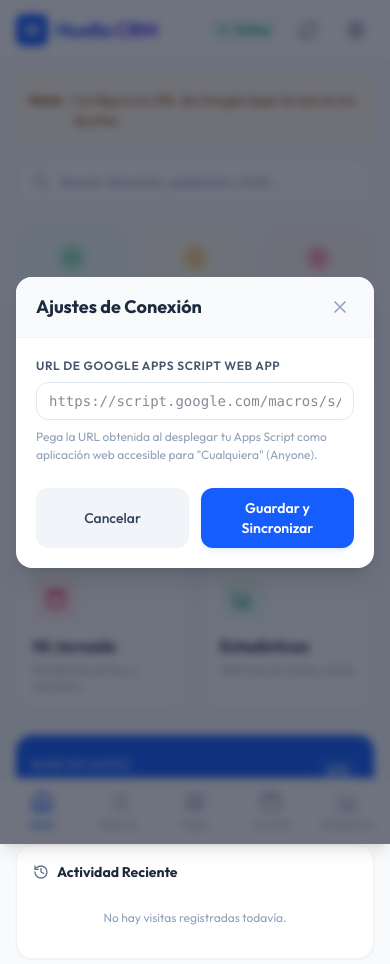
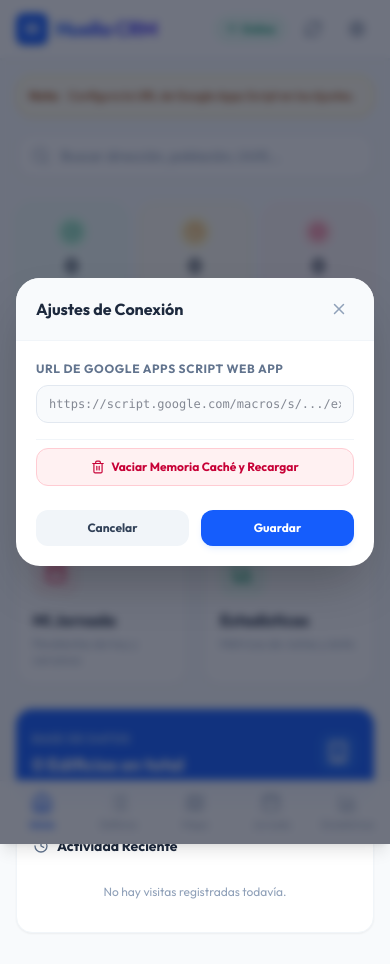
Before and after one commit to flowdigicaceres-boop/huella-crm, a React (Vite) app: page / in a window 390 px wide. Shown: the top 964 px of the page. Built offline with nearby package versions, Linux system fonts and the light colour scheme.

Commit message:
Boton de purga de memoria cache en ajustes

```diff
--- a/src/components/Layout.jsx
+++ b/src/components/Layout.jsx
@@ -10,7 +10,8 @@ import {
   RefreshCw,
   Wifi,
   WifiOff,
-  X
+  X,
+  Trash2
 } from 'lucide-react';
 
 export default function Layout({
@@ -44,11 +45,28 @@ export default function Layout({
     }
   };
 
+  const handleClearCacheAndReload = () => {
+    if (window.confirm('¿Deseas vaciar la memoria caché del móvil y volver a descargar la base de datos limpia?')) {
+      try {
+        indexedDB.deleteDatabase('HuellaCRM_DB');
+        localStorage.clear();
+        window.location.reload(true);
+      } catch (e) {
+        window.location.reload(true);
+      }
+    }
+  };
+
+  const isEdificiosActive = currentTab === 'list' || currentTab === 'detail' || currentTab === 'register-visit';
+
   return (
-    <div className="flex flex-col min-h-screen bg-slate-50 text-slate-900 select-none pb-16 safe-bottom">
+    <div className="flex flex-col min-h-screen bg-slate-50 text-slate-900 select-none pb-20">
       {/* Top Header */}
       <header className="sticky top-0 z-40 bg-white border-b border-slate-100 px-4 py-3 flex items-center justify-between shadow-xs">
-        <div className="flex items-center space-x-2">
+        <div
+          onClick={() => setCurrentTab('dashboard')}
+          className="flex items-center space-x-2 cursor-pointer active:scale-95 transition"
+        >
           <div className="w-8 h-8 rounded-lg bg-blue-600 flex items-center justify-center text-white font-bold text-lg shadow-sm">
             H
           </div>
@@ -58,141 +76,144 @@ export default function Layout({
         </div>
 
         {/* Sync and Connection Indicators */}
-        <div className="flex items-center space-x-3">
-          {/* Connection status */}
-          <div className={`flex items-center px-2 py-1 rounded-full text-xs font-semibold ${
-            isOnline ? 'bg-emerald-50 text-emerald-600' : 'bg-rose-50 text-rose-600'
+        <div className="flex items-center space-x-2.5">
+          <div className={`flex items-center px-2.5 py-1 rounded-full text-[11px] font-bold ${
+            isOnline ? 'bg-emerald-50 text-emerald-600 border border-emerald-100' : 'bg-rose-50 text-rose-600 border border-rose-100'
           }`}>
             {isOnline ? (
               <>
-                <Wifi size={13} className="mr-1" />
+                <Wifi size={12} className="mr-1" />
                 <span>Online</span>
               </>
             ) : (
               <>
-                <WifiOff size={13} className="mr-1" />
+                <WifiOff size={12} className="mr-1" />
                 <span>Sin Red</span>
               </>
             )}
           </div>
 
-          {/* Sync Button */}
           <button
             onClick={handleRefresh}
             disabled={loading || syncing}
-            className={`p-2 rounded-lg text-slate-500 hover:text-slate-900 hover:bg-slate-100 transition active:scale-95 ${
+            type="button"
+            className={`p-2 rounded-xl text-slate-500 hover:text-slate-900 hover:bg-slate-100 transition active:scale-95 ${
               syncing || loading ? 'animate-spin text-blue-600' : ''
             }`}
-            title="Sincronizar ahora"
+            title="Sincronizar con Google Sheets"
           >
-            <RefreshCw size={20} />
+            <RefreshCw size={18} />
           </button>
 
-          {/* Settings Button */}
           <button
             onClick={() => {
               setTempUrl(scriptUrl);
               setShowSettings(true);
             }}
-            className="p-2 rounded-lg text-slate-500 hover:text-slate-900 hover:bg-slate-100 transition active:scale-95"
-            title="Ajustes"
+            type="button"
+            className="p-2 rounded-xl text-slate-500 hover:text-slate-900 hover:bg-slate-100 transition active:scale-95"
+            title="Ajustes de Conexión"
           >
-            <Settings size={20} />
+            <Settings size={18} />
           </button>
         </div>
       </header>
 
       {/* Main Content Area */}
       <main className="flex-1 w-full max-w-lg mx-auto px-4 py-4 md:px-6">
-        {/* Banner Error/Aviso */}
         {error && (
-          <div className="mb-4 p-3 bg-amber-50 border border-amber-200 text-amber-800 rounded-xl text-sm flex items-start space-x-2">
-            <span className="font-semibold">Nota:</span>
+          <div className="mb-4 p-3 bg-amber-50 border border-amber-200 text-amber-800 rounded-2xl text-xs font-medium flex items-start space-x-2 shadow-xs">
+            <span className="font-bold shrink-0">Nota:</span>
             <span>{error}</span>
           </div>
         )}
 
-        {/* Content Children */}
         {loading && edificios.length === 0 ? (
-          <div className="flex flex-col items-center justify-center py-20 space-y-4">
-            <div className="w-12 h-12 border-4 border-blue-600/30 border-t-blue-600 rounded-full animate-spin"></div>
-            <p className="text-slate-500 text-sm font-medium">Cargando base de datos...</p>
+          <div className="flex flex-col items-center justify-center py-20 space-y-3">
+            <div className="w-10 h-10 border-4 border-blue-600/30 border-t-blue-600 rounded-full animate-spin"></div>
+            <p className="text-slate-500 text-xs font-semibold">Cargando base de datos local...</p>
           </div>
         ) : (
-          <div className="fade-in">{children}</div>
+          <div className="animate-fade-in">{children}</div>
         )}
       </main>
 
-      {/* Bottom Nav Bar (Mobile-first Navigation) */}
-      <nav className="fixed bottom-0 left-0 right-0 z-40 bg-white border-t border-slate-100 flex justify-around items-center py-2 px-1 shadow-lg md:max-w-lg md:mx-auto md:rounded-t-2xl">
+      {/* Bottom Nav Bar */}
+      <nav className="fixed bottom-0 left-0 right-0 z-40 bg-white/95 backdrop-blur-md border-t border-slate-100 flex justify-around items-center py-2 px-1 shadow-lg md:max-w-lg md:mx-auto md:rounded-t-2xl">
         <button
+          type="button"
           onClick={() => setCurrentTab('dashboard')}
           className={`flex flex-col items-center flex-1 py-1 transition ${
-            currentTab === 'dashboard' ? 'text-blue-600 font-semibold' : 'text-slate-400 hover:text-slate-600'
+            currentTab === 'dashboard' ? 'text-blue-600 font-bold' : 'text-slate-400 hover:text-slate-600'
           }`}
         >
-          <Home size={22} className={currentTab === 'dashboard' ? 'scale-110' : ''} />
+          <Home size={20} className={currentTab === 'dashboard' ? 'scale-110' : ''} />
           <span className="text-[10px] mt-1">Inicio</span>
         </button>
 
         <button
+          type="button"
           onClick={() => setCurrentTab('list')}
           className={`flex flex-col items-center flex-1 py-1 transition ${
-            currentTab === 'list' || currentTab === 'detail' ? 'text-blue-600 font-semibold' : 'text-slate-400 hover:text-slate-600'
+            isEdificiosActive ? 'text-blue-600 font-bold' : 'text-slate-400 hover:text-slate-600'
           }`}
         >
-          <List size={22} className={currentTab === 'list' || currentTab === 'detail' ? 'scale-110' : ''} />
+          <List size={20} className={isEdificiosActive ? 'scale-110' : ''} />
           <span className="text-[10px] mt-1">Edificios</span>
         </button>
 
         <button
+          type="button"
           onClick={() => setCurrentTab('map')}
           className={`flex flex-col items-center flex-1 py-1 transition ${
-            currentTab === 'map' ? 'text-blue-600 font-semibold' : 'text-slate-400 hover:text-slate-600'
+            currentTab === 'map' ? 'text-blue-600 font-bold' : 'text-slate-400 hover:text-slate-600'
           }`}
         >
-          <Map size={22} className={currentTab === 'map' ? 'scale-110' : ''} />
+          <Map size={20} className={currentTab === 'map' ? 'scale-110' : ''} />
           <span className="text-[10px] mt-1">Mapa</span>
         </button>
 
         <button
+          type="button"
           onClick={() => setCurrentTab('jornada')}
           className={`flex flex-col items-center flex-1 py-1 transition ${
-            currentTab === 'jornada' ? 'text-blue-600 font-semibold' : 'text-slate-400 hover:text-slate-600'
+            currentTab === 'jornada' ? 'text-blue-600 font-bold' : 'text-slate-400 hover:text-slate-600'
           }`}
         >
-          <Calendar size={22} className={currentTab === 'jornada' ? 'scale-110' : ''} />
+          <Calendar size={20} className={currentTab === 'jornada' ? 'scale-110' : ''} />
           <span className="text-[10px] mt-1">Jornada</span>
         </button>
 
         <button
+          type="button"
           onClick={() => setCurrentTab('stats')}
           className={`flex flex-col items-center flex-1 py-1 transition ${
-            currentTab === 'stats' ? 'text-blue-600 font-semibold' : 'text-slate-400 hover:text-slate-600'
+            currentTab === 'stats' ? 'text-blue-600 font-bold' : 'text-slate-400 hover:text-slate-600'
           }`}
         >
-          <BarChart3 size={22} className={currentTab === 'stats' ? 'scale-110' : ''} />
+          <BarChart3 size={20} className={currentTab === 'stats' ? 'scale-110' : ''} />
           <span className="text-[10px] mt-1">Estadísticas</span>
         </button>
       </nav>
 
-      {/* Settings Modal (CORS-friendly configuration) */}
+      {/* Settings Modal */}
       {showSettings && (
         <div className="fixed inset-0 z-50 bg-slate-900/60 backdrop-blur-xs flex items-center justify-center p-4">
-          <div className="bg-white rounded-2xl w-full max-w-sm overflow-hidden shadow-xl animate-scale-up">
+          <div className="bg-white rounded-3xl w-full max-w-sm overflow-hidden shadow-2xl animate-scale-up">
             <div className="px-5 py-4 bg-slate-50 border-b border-slate-100 flex items-center justify-between">
-              <h3 className="font-bold text-lg text-slate-800">Ajustes de Conexión</h3>
+              <h3 className="font-bold text-base text-slate-800">Ajustes de Conexión</h3>
               <button
+                type="button"
                 onClick={() => setShowSettings(false)}
-                className="text-slate-400 hover:text-slate-600 p-1 rounded-full hover:bg-slate-200"
+                className="text-slate-400 hover:text-slate-600 p-1.5 rounded-full hover:bg-slate-200/60 transition"
               >
-                <X size={20} />
+                <X size={18} />
               </button>
             </div>
 
             <form onSubmit={handleSaveSettings} className="p-5 space-y-4">
               <div>
-                <label className="block text-xs font-semibold text-slate-600 uppercase tracking-wider mb-2">
+                <label className="block text-xs font-bold text-slate-500 uppercase tracking-wider mb-2">
                   URL de Google Apps Script Web App
                 </label>
                 <input
@@ -200,27 +221,36 @@ export default function Layout({
                   placeholder="https://script.google.com/macros/s/.../exec"
                   value={tempUrl}
                   onChange={(e) => setTempUrl(e.target.value)}
-                  className="w-full px-3 py-2 border border-slate-200 rounded-xl text-sm focus:border-blue-500 focus:ring-1 focus:ring-blue-500 font-mono transition"
+                  className="w-full px-3 py-2.5 bg-slate-50 border border-slate-200 rounded-xl text-xs focus:bg-white focus:border-blue-500 focus:ring-1 focus:ring-blue-500 font-mono transition"
                   required
                 />
-                <p className="mt-2 text-xs text-slate-400 leading-normal">
-                  Pega la URL obtenida al desplegar tu Apps Script como aplicación web accesible para "Cualquiera" (Anyone).
-                </p>
+              </div>
+
+              {/* BOTÓN ROJO PARA VACIAR CACHÉ ANTIGUA */}
+              <div className="pt-2 border-t border-slate-100">
+                <button
+                  type="button"
+                  onClick={handleClearCacheAndReload}
+                  className="w-full py-2.5 px-3 bg-rose-50 hover:bg-rose-100 text-rose-700 font-bold rounded-xl text-xs flex items-center justify-center space-x-1.5 transition border border-rose-200"
+                >
+                  <Trash2 size={14} />
+                  <span>Vaciar Memoria Caché y Recargar</span>
+                </button>
               </div>
 
               <div className="pt-2 flex space-x-3">
                 <button
                   type="button"
                   onClick={() => setShowSettings(false)}
-                  className="flex-1 py-2.5 px-4 bg-slate-100 hover:bg-slate-200 text-slate-700 font-medium rounded-xl text-sm transition"
+                  className="flex-1 py-2.5 px-4 bg-slate-100 hover:bg-slate-200 text-slate-700 font-bold rounded-xl text-xs transition active:scale-95"
                 >
                   Cancelar
                 </button>
                 <button
                   type="submit"
-                  className="flex-1 py-2.5 px-4 bg-blue-600 hover:bg-blue-700 text-white font-semibold rounded-xl text-sm shadow-md shadow-blue-500/10 hover:shadow-blue-500/20 transition"
+                  className="flex-1 py-2.5 px-4 bg-blue-600 hover:bg-blue-700 text-white font-bold rounded-xl text-xs shadow-md shadow-blue-500/10 transition active:scale-95"
                 >
-                  Guardar y Sincronizar
+                  Guardar
                 </button>
               </div>
             </form>
```
